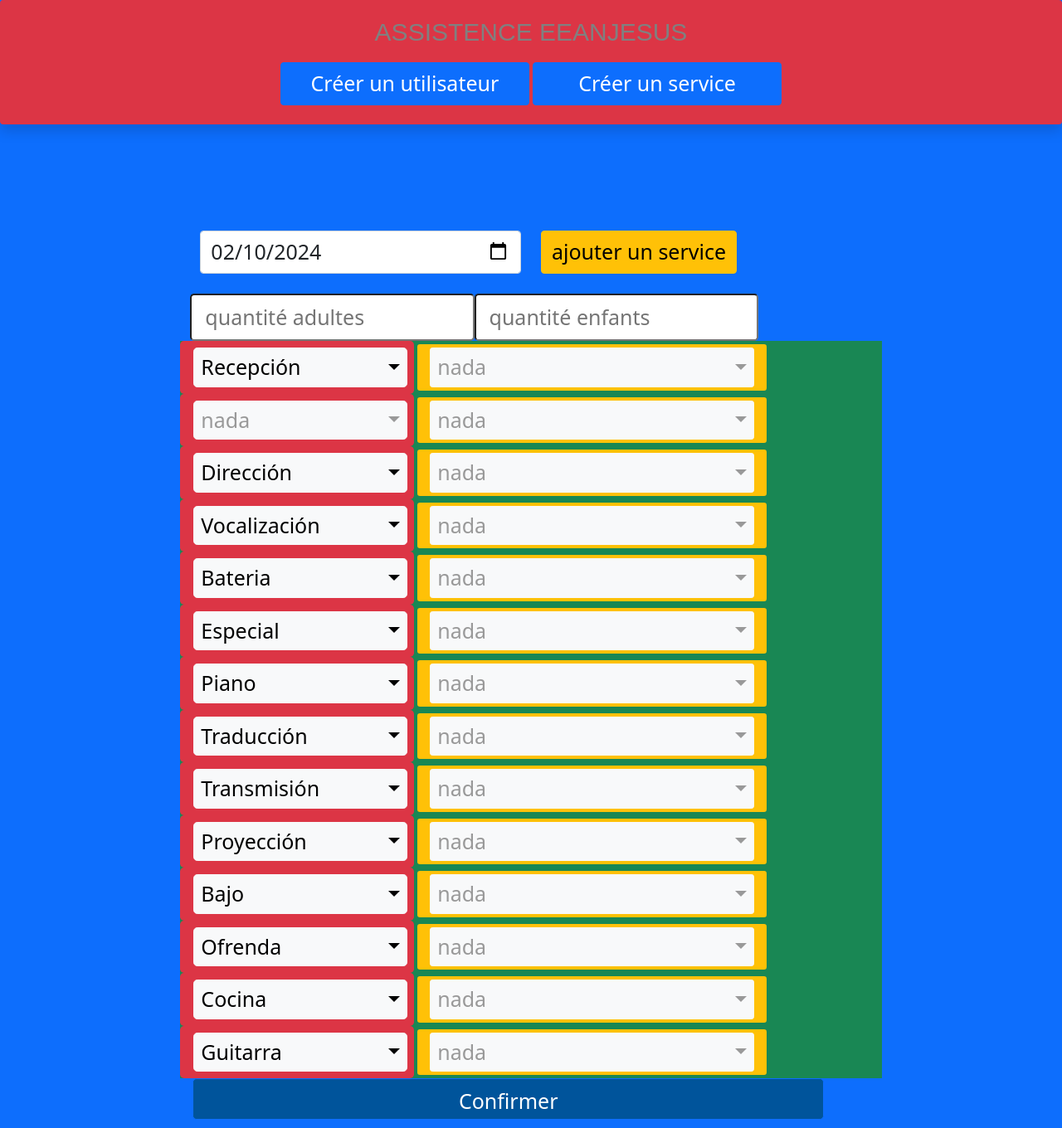
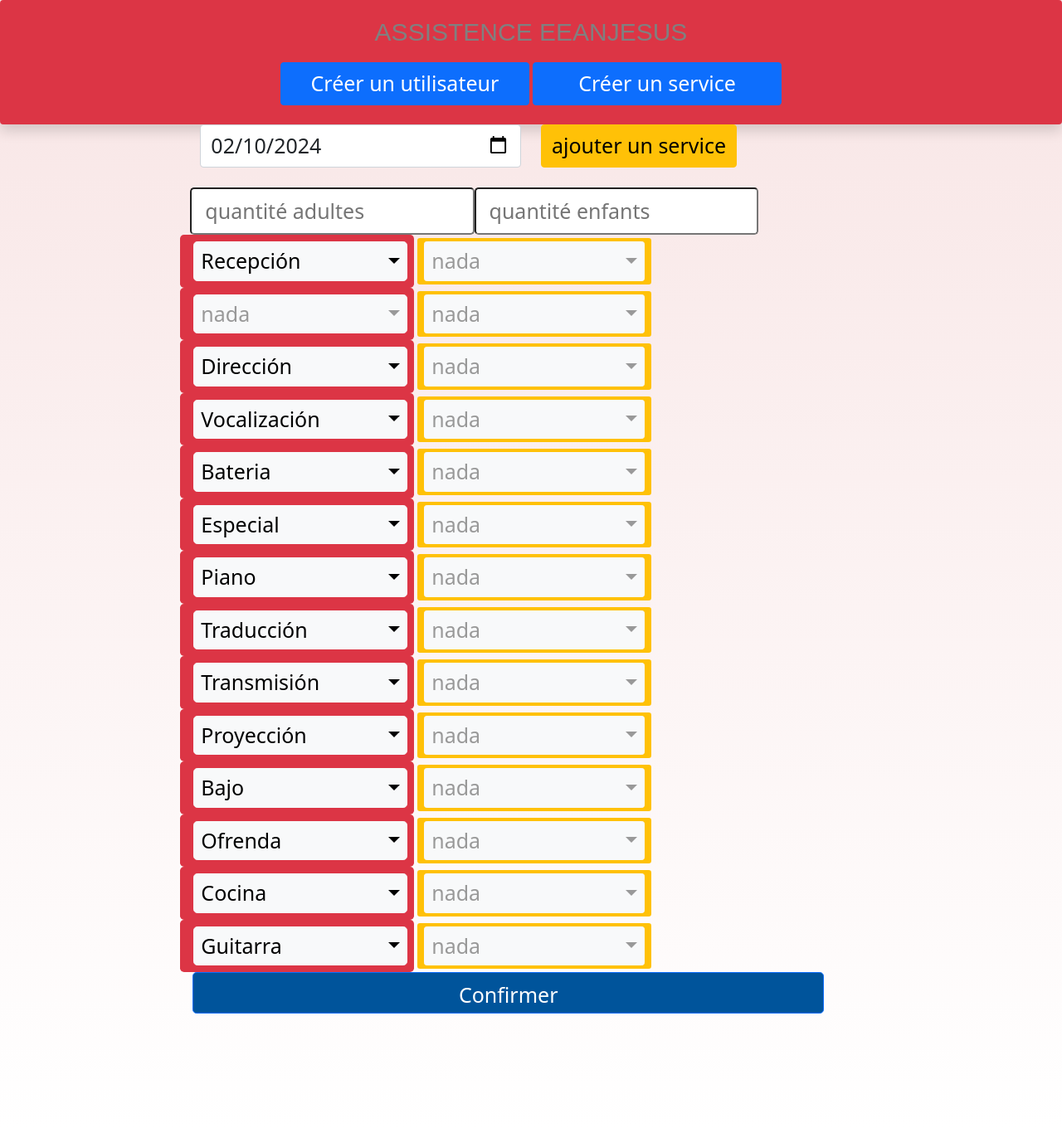
Before and after one commit to yogo1004/registros, a PHP site: page / in a window 1280 px wide. Shown: the whole page at 83% size. Run offline with PHP 8.4, Linux system fonts and the light colour scheme; data comes from the database, SQL or seed files in the repository; data that the repository does not hold is empty; some libraries are stand-ins or nearby versions.

Commit message:
bg color

```diff
--- a/view/gabarit.php
+++ b/view/gabarit.php
@@ -33,9 +33,9 @@
 </head>
 
 <body class="d-flex justify-content-center">
-<div id="sub-body" class="h-100 col-12 bg-primary" style="position: absolute;   height: 100%;
+<div id="sub-body" class="h-100 col-12 " style="position: absolute;   height: 100%;  background: linear-gradient(#f8e5e5,white);
    overflow: auto;">
-   <div style="width: 100%; margin-bottom: 10%; height: 150px"
+   <div style="width: 100%;  height: 150px"
          class="shadow p-3 bg-danger rounded  d-flex justify-content-center">
         <p style="text-align: center; width:400px;font-family: 'Arial' ;color: #808080;top: 5px;left: 20px; font-size: 30px; ">
             ASSISTENCE EEANJESUS</p>
@@ -57,7 +57,7 @@
 
     </div>
     <div class="row">
-    <div class="col-lg-2"></div>
+    <div class="col-lg-2 margin-top: 10%;"></div>
     <?= $content2; ?>
     <div class="col-lg-2"></div>
 
--- a/view/home.php
+++ b/view/home.php
@@ -99,7 +99,7 @@ ob_start();
             <input type="hidden" name="culto_id" id="ninos" value="<?= $cultos["id"] ?>">
             </div>
             </div>
-    <div class="bg-success col-12 justify-content-center align-items-center ">
+    <div class=" justify-content-center align-items-center ">
             <?php
             foreach ($datas as $data) { ?>
 
@@ -121,7 +121,7 @@ ob_start();
                 <!--         <input type="text" name="firstname[]" id="dd" title="coucou"
                    value="<?= $data["firstname"] ?> <?= $data["lastname"] ?>" list="listUserFirst"> -->
 
-                <select class="bg-warning selectpicker form-control-sm col-sm-3half" name="firstname[]" data-live-search="true" id="select_id" >
+                <select class="bg-warning selectpicker form-control-sm col-sm-4" name="firstname[]" data-live-search="true" id="select_id" >
                     <option class=" form-select-lg" value="" data-tokens="nada" class="h1">nada</option>
                     <?php
                     foreach ($users as $user) {
```
